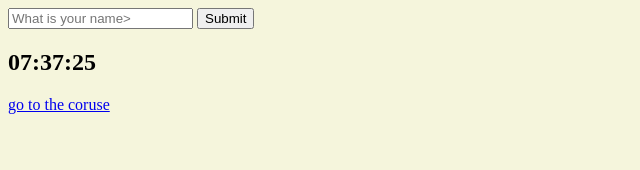
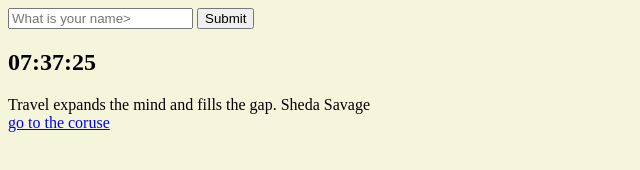
Before and after one commit to tjwjdgks/study-vanilla-js, a plain HTML site: page index.html in a window 1280 px wide. Shown: the whole page, without its empty margins (0-640 px from the left). Drawn offline with Linux system fonts and the light colour scheme.

Commit message:
step 11 quote  with random

```diff
--- a/index.html
+++ b/index.html
@@ -11,10 +11,15 @@
             <input type="submit"></input>
         </form>
         <h1 id="greeting" class="hidden"></h1>
-        <h2 id = "clock">test </h2>
+        <h2 id = "clock">00:00:00 </h2>
+        <div id="quote">
+            <span></span>
+            <span></span>
+        </div>
         <a href="https://www.naver.com"> go to the coruse</a>
         <script type="text/javascript" src="js/app.js"></script>
         <script type="text/javascript" src="js/clock.js"></script>
+        <script type="text/javascript" src="js/quotes.js"></script>
 
     </body>
 </html>
--- /dev/null
+++ b/js/quotes.js
@@ -0,0 +1,51 @@
+const quotes = [
+    {
+      quote: "The way to get started is to quit talking and begin doing.",
+      author: "Walt Disney",
+    },
+    {
+      quote: "Life is what happens when you're busy making other plans.",
+      author: "John Lennon",
+    },
+    {
+      quote:
+        "The world is a book and those who do not travel read only one page.",
+      author: "Saint Augustine",
+    },
+    {
+      quote: "Life is either a daring adventure or nothing at all.",
+      author: "Helen Keller",
+    },
+    {
+      quote: "To Travel is to Live",
+      author: "Hans Christian Andersen",
+    },
+    {
+      quote: "Only a life lived for others is a life worthwhile.",
+      author: "Albert Einstein",
+    },
+    {
+      quote: "You only live once, but if you do it right, once is enough.",
+      author: "Mae West",
+    },
+    {
+      quote: "Never go on trips with anyone you do ntot love.",
+      author: "Hemmingway",
+    },
+    {
+      quote: "We wander for distraction, but we travel for fulfilment.",
+      author: "Hilaire Belloc",
+    },
+    {
+      quote: "Travel expands the mind and fills the gap.",
+      author: "Sheda Savage",
+    },
+  ];
+
+const quote = document.querySelector("#quote span:first-child");
+const author = document.querySelector("#quote span:last-child");
+
+const todayQuote = quotes[Math.round(Math.random()*quotes.length)];
+
+quote.innerText = todayQuote.quote;
+author.innerText = todayQuote.author;
```
